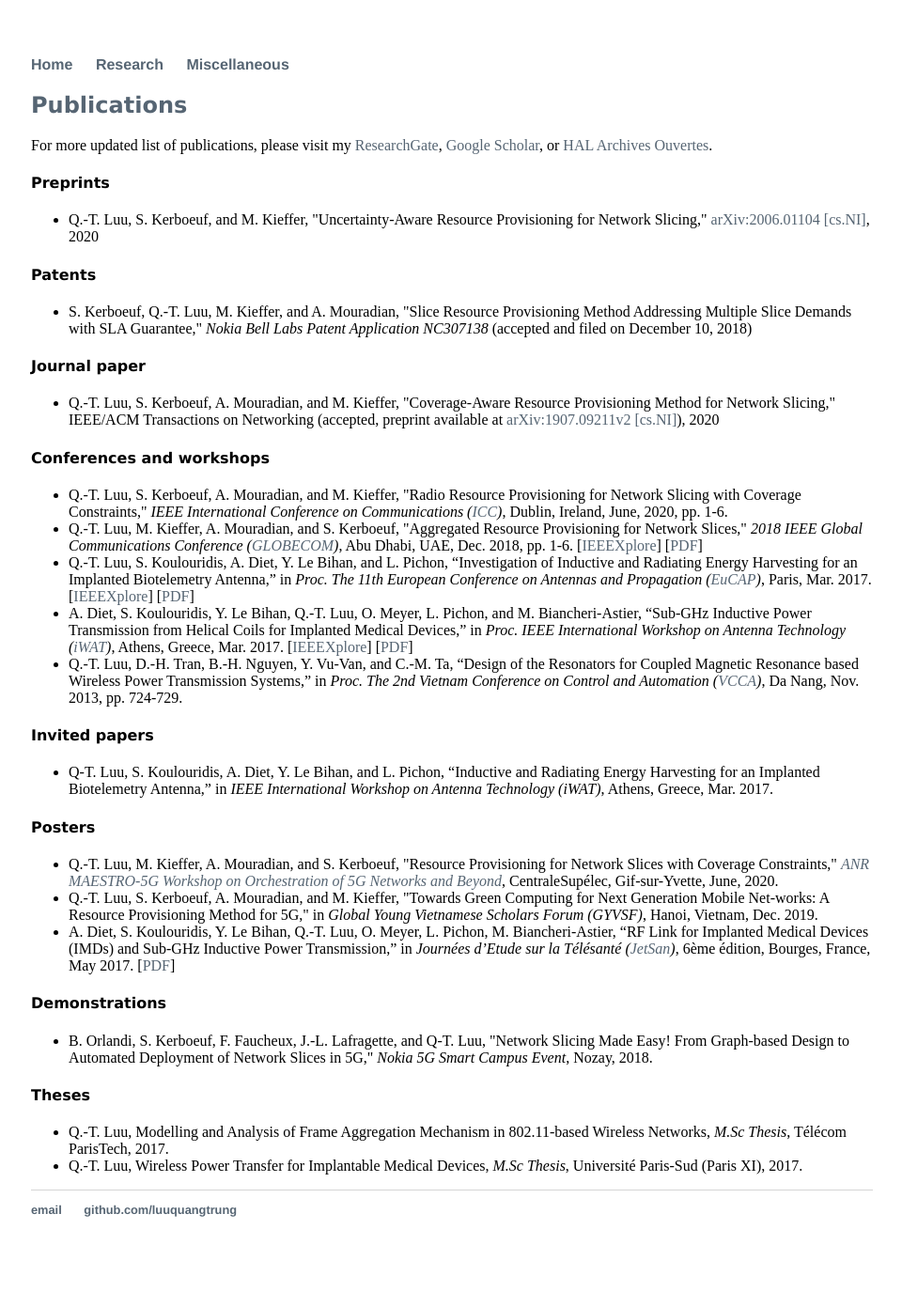
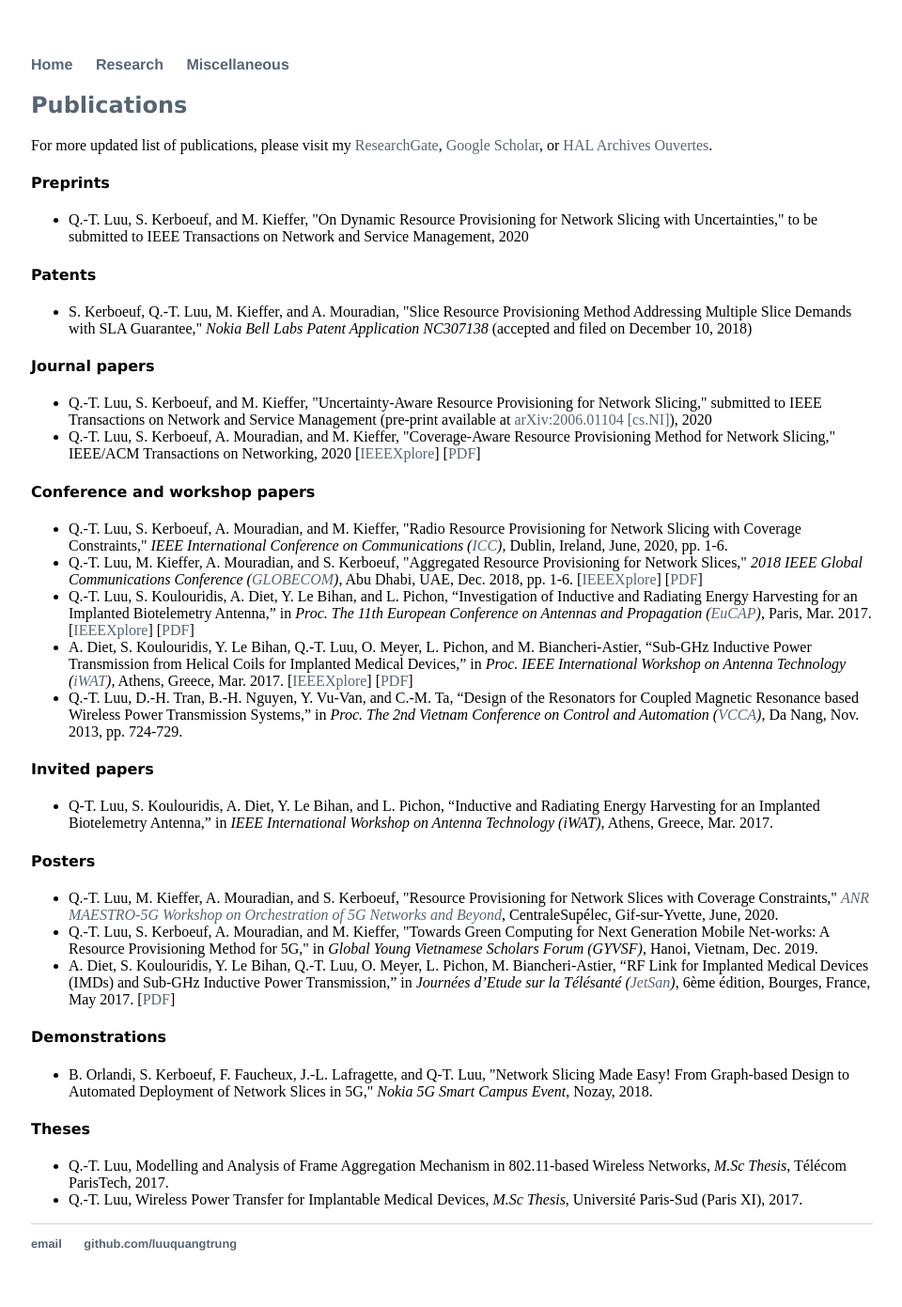
Before and after one commit to luuquangtrung/luuquangtrung.github.io_v1, a Jekyll site: the page built from research/index.html, in a window 1280 px wide. Shown: the whole page at 94% size, without its empty margins (159-1119 px from the left). Built offline with Jekyll 4.4.1, drawn with Linux system fonts in a browser that asks for light colours; before the commit the page ends 1355 px from its top, so only the background shows below that.

Commit message:
update research index

```diff
--- a/research/index.html
+++ b/research/index.html
@@ -17,7 +17,7 @@
 
 <ul>
 	<li>
-		Q.-T. Luu, S. Kerboeuf, and M. Kieffer, "Uncertainty-Aware Resource Provisioning for Network Slicing," <a href="https://arxiv.org/abs/2006.01104"> arXiv:2006.01104 [cs.NI]</a>, 2020
+		Q.-T. Luu, S. Kerboeuf, and M. Kieffer, "On Dynamic Resource Provisioning for Network Slicing with Uncertainties," to be submitted to IEEE Transactions on Network and Service Management, 2020
 	</li>
 </ul>
 
@@ -30,16 +30,18 @@
 	</li>
 </ul>
 
-<div> <h4 style="font-family:verdana;">Journal paper</h4> </div>
+<div> <h4 style="font-family:verdana;">Journal papers</h4> </div>
 
-<ul>
+<ul><li>
+		Q.-T. Luu, S. Kerboeuf, and M. Kieffer, "Uncertainty-Aware Resource Provisioning for Network Slicing," submitted to IEEE Transactions on Network and Service Management (pre-print available at <a href="https://arxiv.org/abs/2006.01104"> arXiv:2006.01104 [cs.NI]</a>), 2020
+	</li>
 	<li>
-		Q.-T. Luu, S. Kerboeuf, A. Mouradian, and M. Kieffer, "Coverage-Aware Resource Provisioning Method for Network Slicing," IEEE/ACM Transactions on Networking (accepted, preprint available at <a href="https://arxiv.org/abs/1907.09211v2"> arXiv:1907.09211v2 [cs.NI]</a>), 2020
+		Q.-T. Luu, S. Kerboeuf, A. Mouradian, and M. Kieffer, "Coverage-Aware Resource Provisioning Method for Network Slicing," IEEE/ACM Transactions on Networking, 2020 [<a href="https://ieeexplore.ieee.org/document/9187556/">IEEEXplore</a>] [<a href="https://arxiv.org/abs/1907.09211v3">PDF</a>]
 	</li>
 </ul>
 
 
-<div> <h4 style="font-family:verdana;">Conferences and workshops</h4> </div>
+<div> <h4 style="font-family:verdana;">Conference and workshop papers</h4> </div>
 
 <ul>
 	<li>
```
